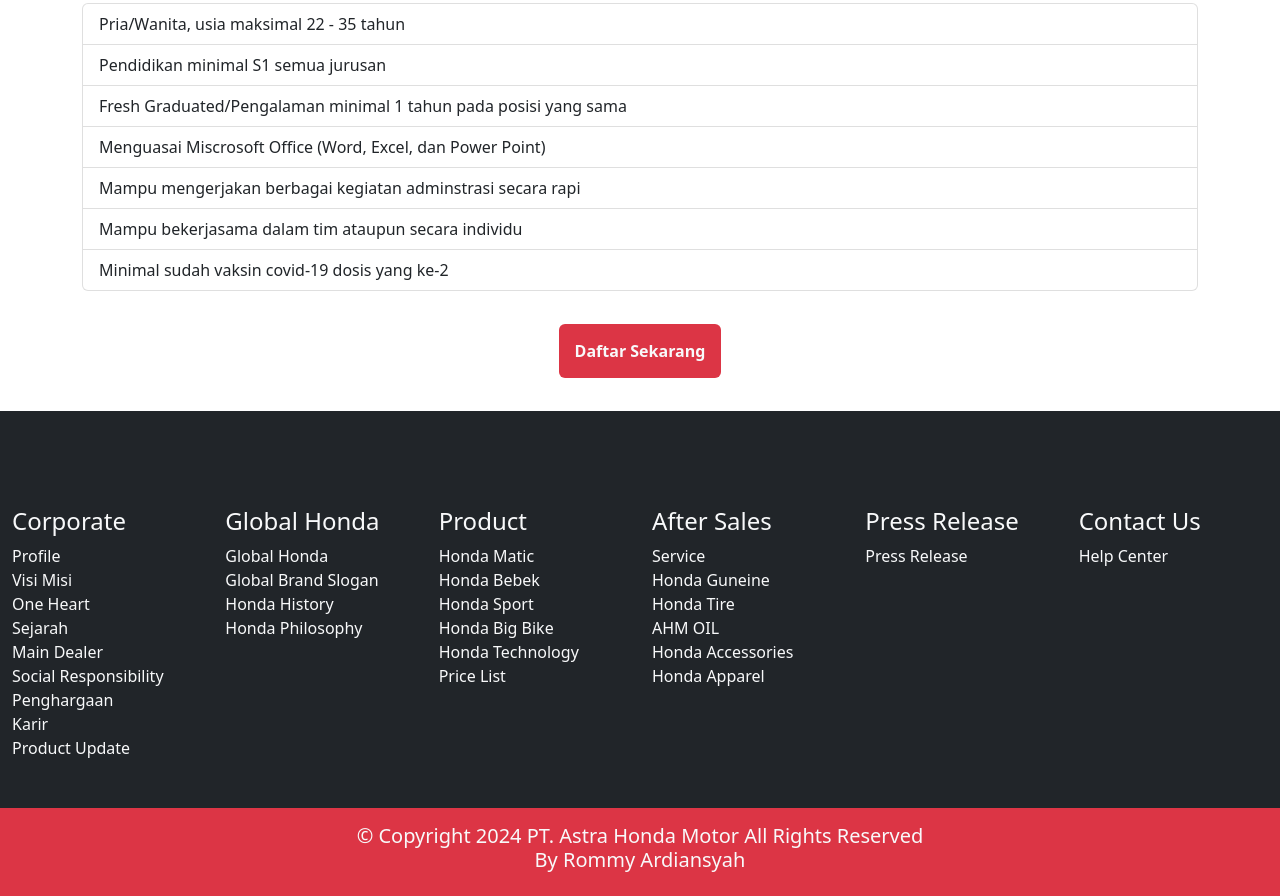
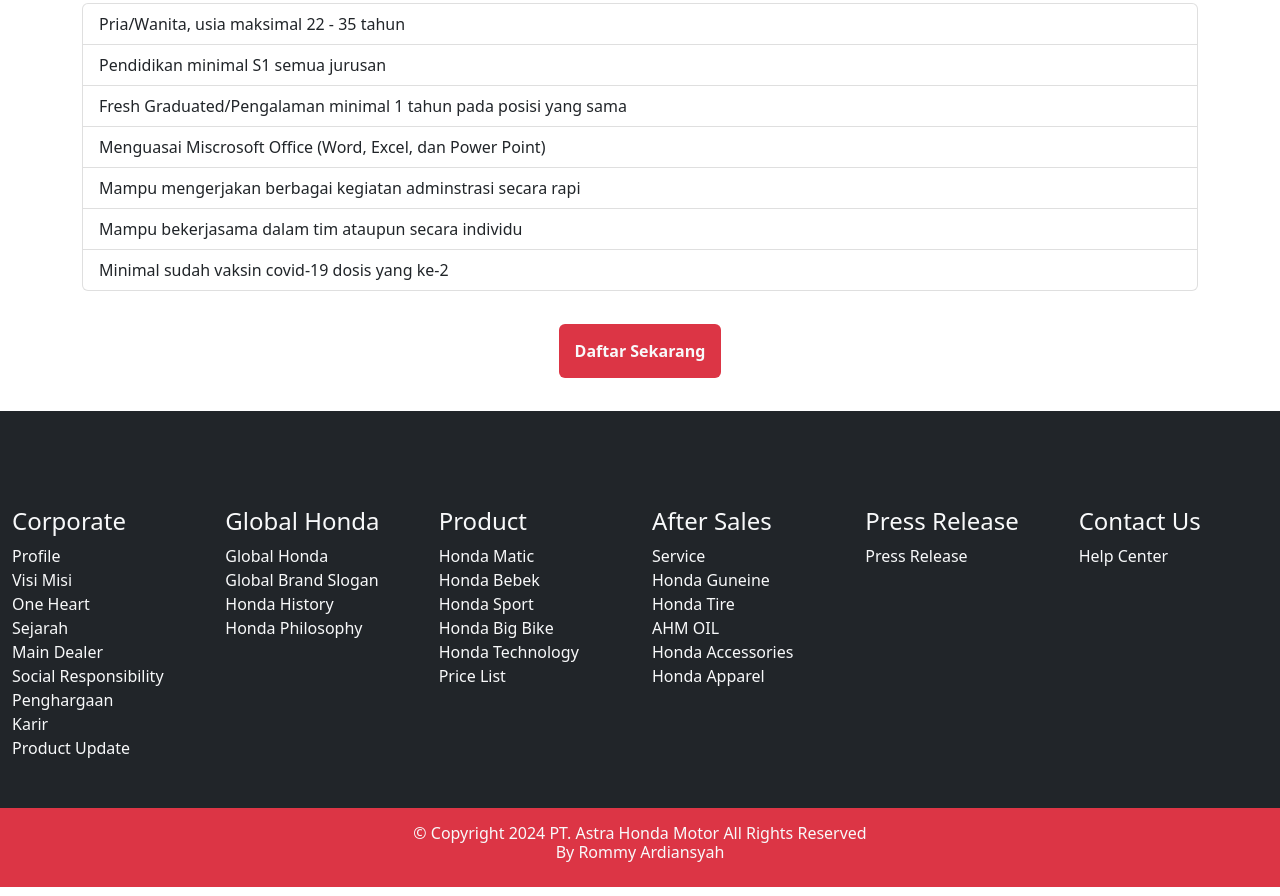
Before and after one commit to LuxiousOfficial/PT_Astra_Honda_Motor-Karir, a plain HTML site: page index.html in a window 1280 px wide. Shown: the part 859-1755 px from the top of the page. Drawn offline with nearby package versions, Linux system fonts and the light colour scheme.

Commit message:
index.html

```diff
--- a/index.html
+++ b/index.html
@@ -187,7 +187,7 @@
         </div>
         <div class="row mt-5 text-center text-capitalize">
           <div class="col bg-danger p-3">
-            <h4 class="text-center text-capitalize text-light fs-5">&copy; copyright 2024 PT. astra honda motor all rights reserved <br>by rommy ardiansyah</h4>
+            <h4 class="text-center text-capitalize text-light fs-6">&copy; copyright 2024 PT. astra honda motor all rights reserved <br>by rommy ardiansyah</h4>
           </div>
         </div>
       </div>
```
